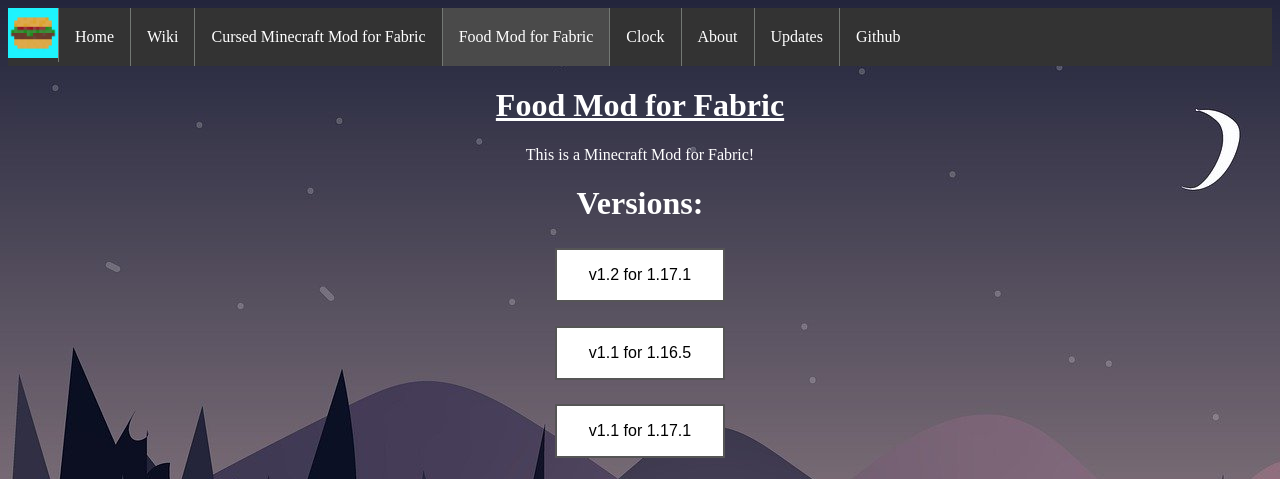
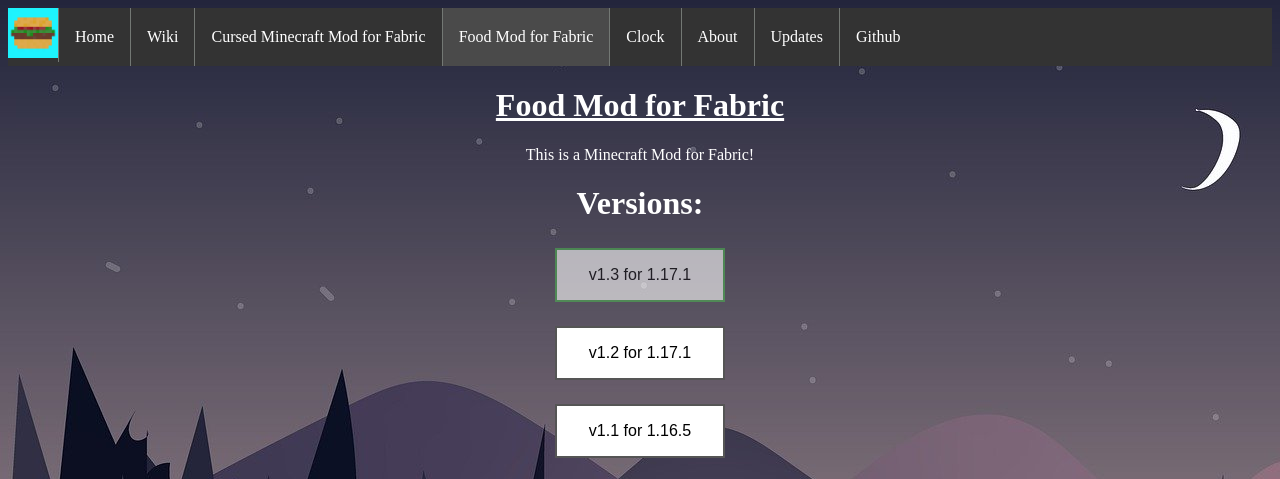
Before and after one commit to Link4real/food, a plain HTML site: page index.html in a window 1280 px wide. Shown: the top 479 px of the page. Drawn offline with Linux system fonts and the light colour scheme.

Commit message:
Update index.html

```diff
--- a/index.html
+++ b/index.html
@@ -30,6 +30,7 @@
   <h1><a href="https://link4real.github.io/food/">Food Mod for Fabric</a></h1>
   <p>This is a Minecraft Mod for Fabric!</p>
   <h1>Versions:</h1>
+      <p><button class="button disabled">v1.3 for 1.17.1</button></p>
     <p><button class="button button5" onclick="window.location.href = 'foodmod-1.2.jar';" download>v1.2 for 1.17.1</button></p>
     <p><button class="button button5" onclick="window.location.href = 'foodmod-1.1-1.16.5.jar';" download>v1.1 for 1.16.5</button></p>
       <p><button class="button button5" onclick="window.location.href = 'foodmod-1.1.jar';" download>v1.1 for 1.17.1</button></p>
```
